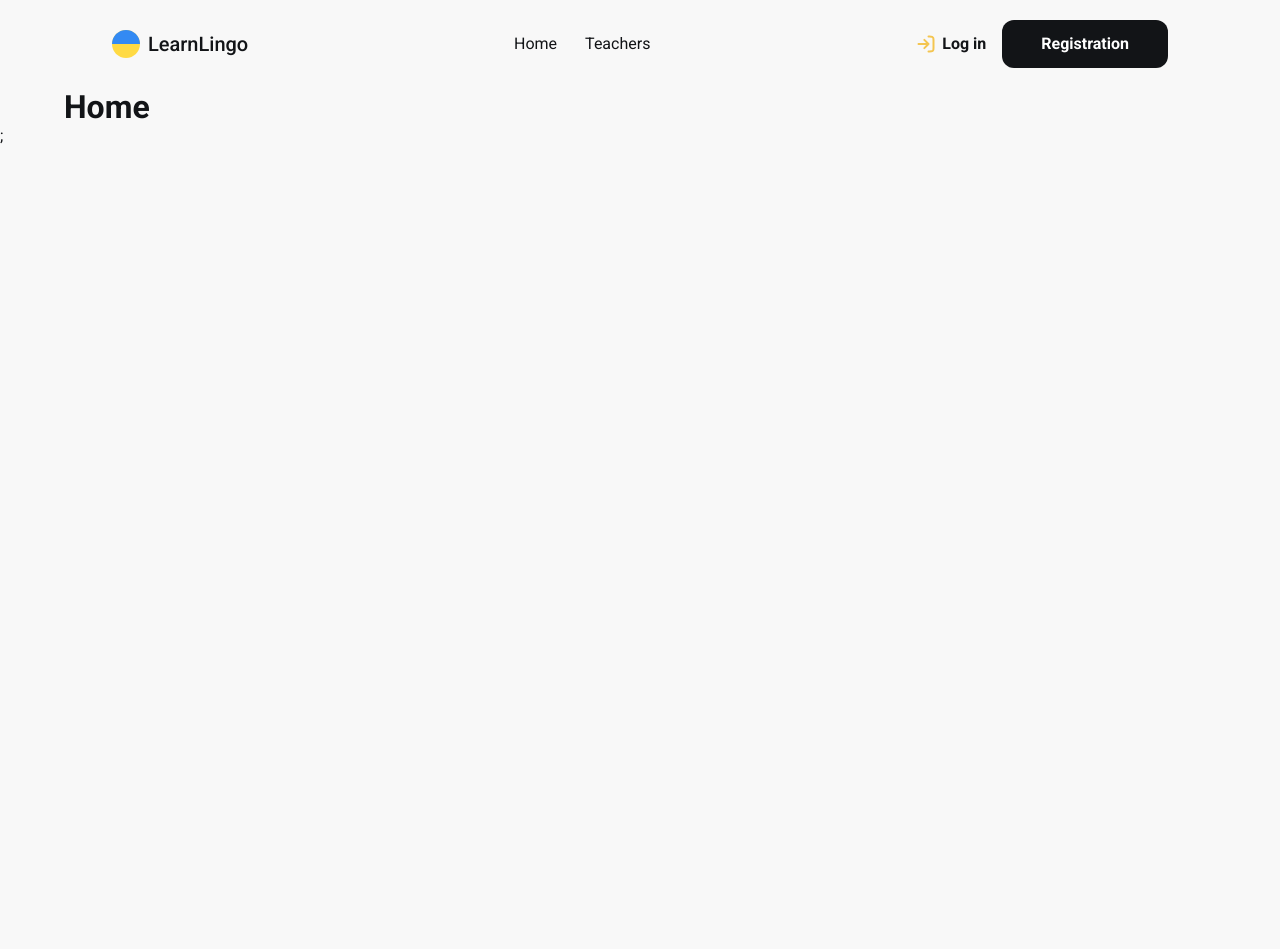
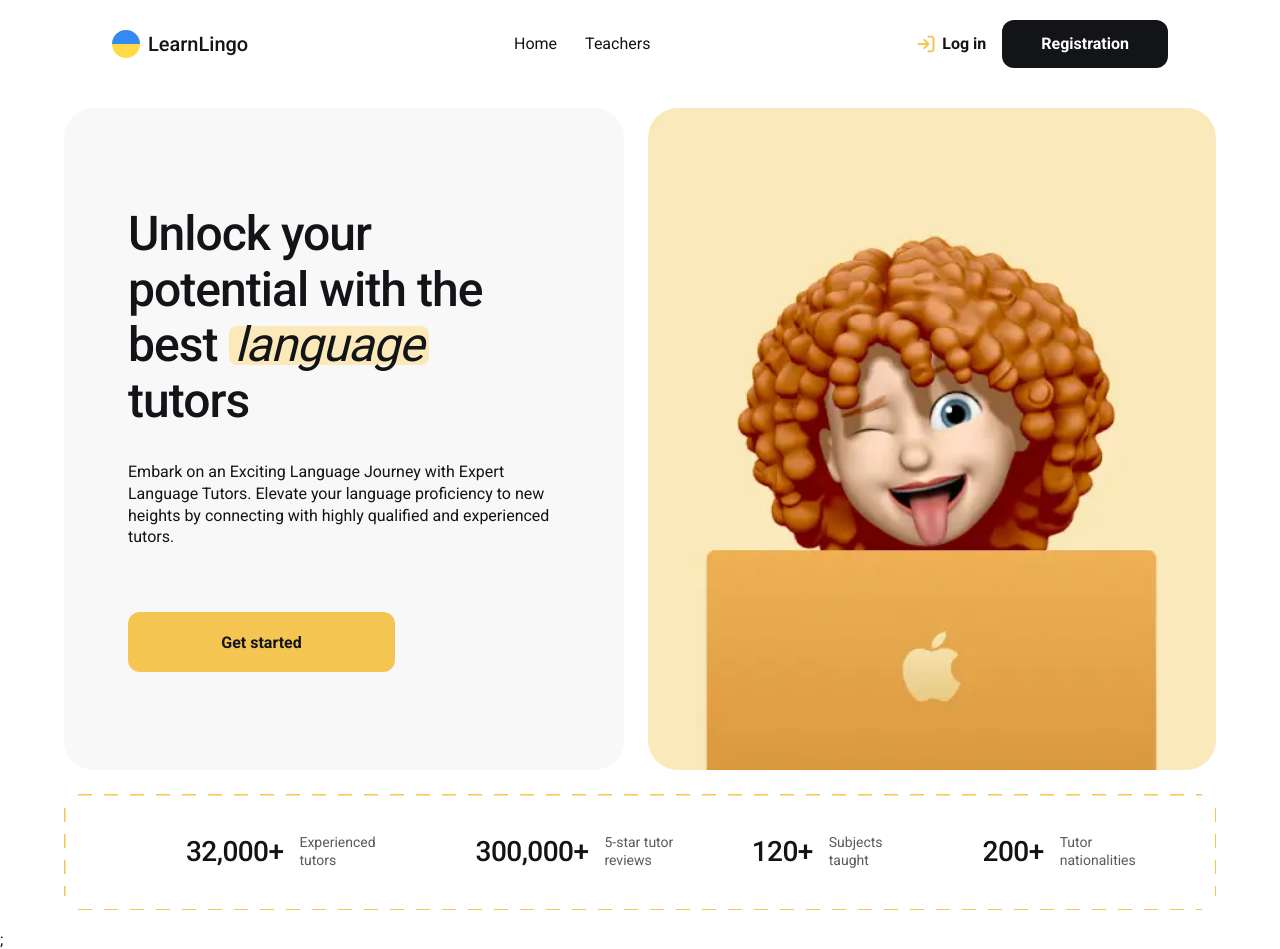
Before and after one commit to Romanna-Brych/learn-lingo, a React (Vite) app: page / in a window 1280 px wide. Before the commit the page ends 800 px from the top, so only its background shows below. Built offline with nearby package versions, Linux system fonts and the light colour scheme; no server answers.

Commit message:
add home page

```diff
--- a/src/App.tsx
+++ b/src/App.tsx
@@ -1,20 +1,21 @@
-import { BrowserRouter, Routes, Route } from "react-router-dom";
+import { BrowserRouter, Routes, Route, useLocation } from "react-router-dom";
 import HomePage from "./pages/HomePage/HomePage";
 import TeachersPage from "./pages/TeachersPage/TeachersPage";
 import FavoritesPage from "./pages/FavoritesPage/FavoritesPage";
 import Header from "./components/Header/Header";
 import ProtectedRoute from "./components/ProtectedRoute/ProtectedRoute";
 
-function App() {
+function AppContent() {
+  const location = useLocation();
+  const isHomePage = location.pathname === "/";
+
   return (
-    <BrowserRouter>
+    <div className={isHomePage ? "app homeBg" : "app"}>
       <Header />
       <main className="container">
         <Routes>
           <Route path="/" element={<HomePage />} />
-
           <Route path="/teachers" element={<TeachersPage />} />
-
           <Route
             path="/favorites"
             element={
@@ -25,6 +26,14 @@ function App() {
           />
         </Routes>
       </main>
+    </div>
+  );
+}
+
+function App() {
+  return (
+    <BrowserRouter>
+      <AppContent />
     </BrowserRouter>
   );
 }
--- a/src/globals.css
+++ b/src/globals.css
@@ -16,7 +16,6 @@
 
 body {
   font-family: "Roboto", sans-serif;
-  background-color: var(--color-bg);
   color: var(--color-black);
 }
 
@@ -58,3 +57,12 @@ a {
   margin: 0 auto;
   padding: 0 64px;
 }
+
+.app {
+  background-color: var(--color-bg);
+  min-height: 100vh;
+}
+
+.homeBg {
+  background-color: var(--color-white);
+}
--- a/src/pages/HomePage/HomePage.module.css
+++ b/src/pages/HomePage/HomePage.module.css
@@ -0,0 +1,137 @@
+.hero {
+  padding: 20px 0;
+}
+
+.inner {
+  display: grid;
+  grid-template-columns: 1fr 568px;
+  gap: 24px;
+  margin-bottom: 24px;
+}
+
+.content {
+  min-height: 530px;
+  padding: 98px 64px;
+  border-radius: 30px;
+  background-color: var(--color-bg);
+}
+
+.title {
+  max-width: 548px;
+  margin-bottom: 32px;
+  font-size: 48px;
+  line-height: 1.16;
+  font-weight: 500;
+  letter-spacing: -0.02em;
+}
+
+.highlight {
+  display: inline-block;
+  padding: 0 6px;
+  border-radius: 8px;
+  background-color: #fbe9ba;
+  line-height: 80%;
+  font-style: italic;
+  font-weight: 400;
+}
+
+.text {
+  max-width: 471px;
+  margin-bottom: 64px;
+  line-height: 1.37;
+  color: var(--color-black);
+}
+
+.ctaBtn {
+  display: inline-flex;
+  align-items: center;
+  justify-content: center;
+  min-width: 267px;
+  height: 60px;
+  border-radius: 12px;
+  background-color: var(--color-primary);
+  font-weight: 700;
+}
+
+.imageWrapper {
+  display: flex;
+  align-items: flex-end;
+  justify-content: center;
+  min-height: 530px;
+  overflow: hidden;
+  border-radius: 30px;
+  background-color: #fbe9ba;
+}
+
+.image {
+  width: 100%;
+  height: 100%;
+  object-fit: cover;
+}
+
+.statsBox {
+  position: relative;
+  padding: 40px 122px;
+  background-color: transparent;
+}
+
+.statsBox::before {
+  content: "";
+  position: absolute;
+  inset: 0;
+  pointer-events: none;
+
+  background:
+    repeating-linear-gradient(
+        90deg,
+        var(--color-primary) 0 14px,
+        transparent 14px 26px
+      )
+      top / calc(100% - 28px) 1.5px no-repeat,
+    repeating-linear-gradient(
+        90deg,
+        var(--color-primary) 0 14px,
+        transparent 14px 26px
+      )
+      bottom / calc(100% - 28px) 1.5px no-repeat,
+    repeating-linear-gradient(
+        180deg,
+        var(--color-primary) 0 14px,
+        transparent 14px 26px
+      )
+      left / 1.5px calc(100% - 28px) no-repeat,
+    repeating-linear-gradient(
+        180deg,
+        var(--color-primary) 0 14px,
+        transparent 14px 26px
+      )
+      right / 1.5px calc(100% - 28px) no-repeat;
+}
+
+.stats {
+  display: grid;
+  grid-template-columns: repeat(4, 1fr);
+  gap: 100px;
+}
+
+.statItem {
+  display: flex;
+  align-items: center;
+  gap: 16px;
+}
+
+.statNumber {
+  flex-shrink: 0;
+  font-size: 28px;
+  line-height: 1.14;
+  font-weight: 500;
+  letter-spacing: -0.02em;
+}
+
+.statLabel {
+  max-width: 96px;
+  color: rgba(18, 20, 23, 0.7);
+  font-size: 14px;
+  line-height: 1.28;
+  flex-shrink: 0;
+}
--- a/src/pages/HomePage/HomePage.tsx
+++ b/src/pages/HomePage/HomePage.tsx
@@ -1,5 +1,62 @@
+import { Link } from "react-router-dom";
+import css from "./HomePage.module.css";
+
 const HomePage = () => {
-  return <h1>Home</h1>;
+  return (
+    <section className={css.hero}>
+      <div className={css.inner}>
+        <div className={css.content}>
+          <h1 className={css.title}>
+            Unlock your potential with the best{" "}
+            <span className={css.highlight}>language</span> tutors
+          </h1>
+
+          <p className={css.text}>
+            Embark on an Exciting Language Journey with Expert Language Tutors.
+            Elevate your language proficiency to new heights by connecting with
+            highly qualified and experienced tutors.
+          </p>
+
+          <Link to="/teachers" className={css.ctaBtn}>
+            Get started
+          </Link>
+        </div>
+
+        <div className={css.imageWrapper}>
+          <img
+            src="/images/hero.webp"
+            srcSet="/images/hero-2x.webp 2x"
+            alt="Teachers"
+            className={css.image}
+          />
+        </div>
+      </div>
+
+      <div className={css.statsBox}>
+        <ul className={css.stats}>
+          <li className={css.statItem}>
+            <span className={css.statNumber}>32,000+</span>
+            <span className={css.statLabel}>Experienced tutors</span>
+          </li>
+
+          <li className={css.statItem}>
+            <span className={css.statNumber}>300,000+</span>
+            <span className={css.statLabel}>5-star tutor reviews</span>
+          </li>
+
+          <li className={css.statItem}>
+            <span className={css.statNumber}>120+</span>
+            <span className={css.statLabel}>Subjects taught</span>
+          </li>
+
+          <li className={css.statItem}>
+            <span className={css.statNumber}>200+</span>
+            <span className={css.statLabel}>Tutor nationalities</span>
+          </li>
+        </ul>
+      </div>
+    </section>
+  );
 };
 
 export default HomePage;
```
Also changed, not shown: public/images/hero-2x.webp (added), public/images/hero.webp (added).
